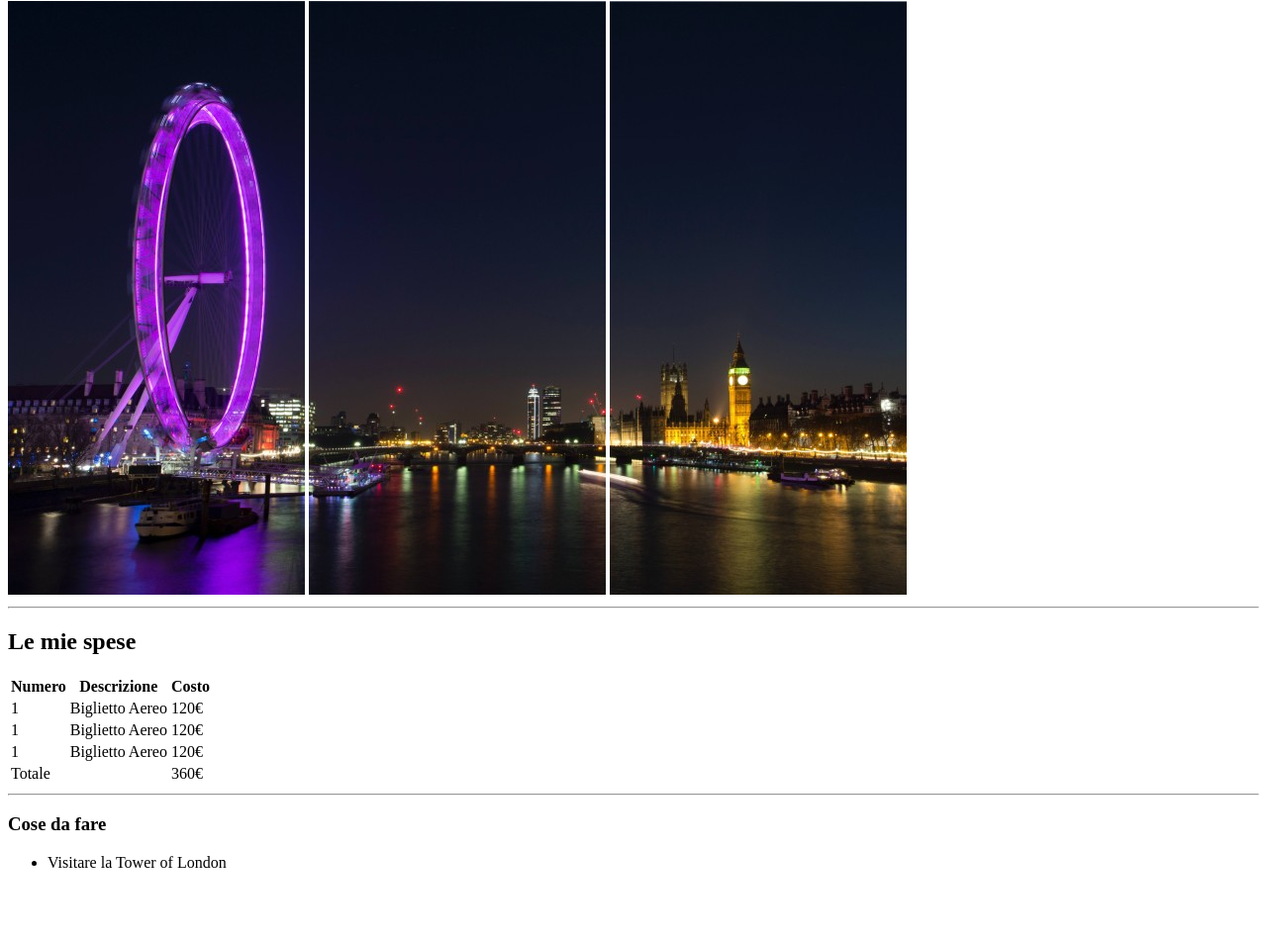
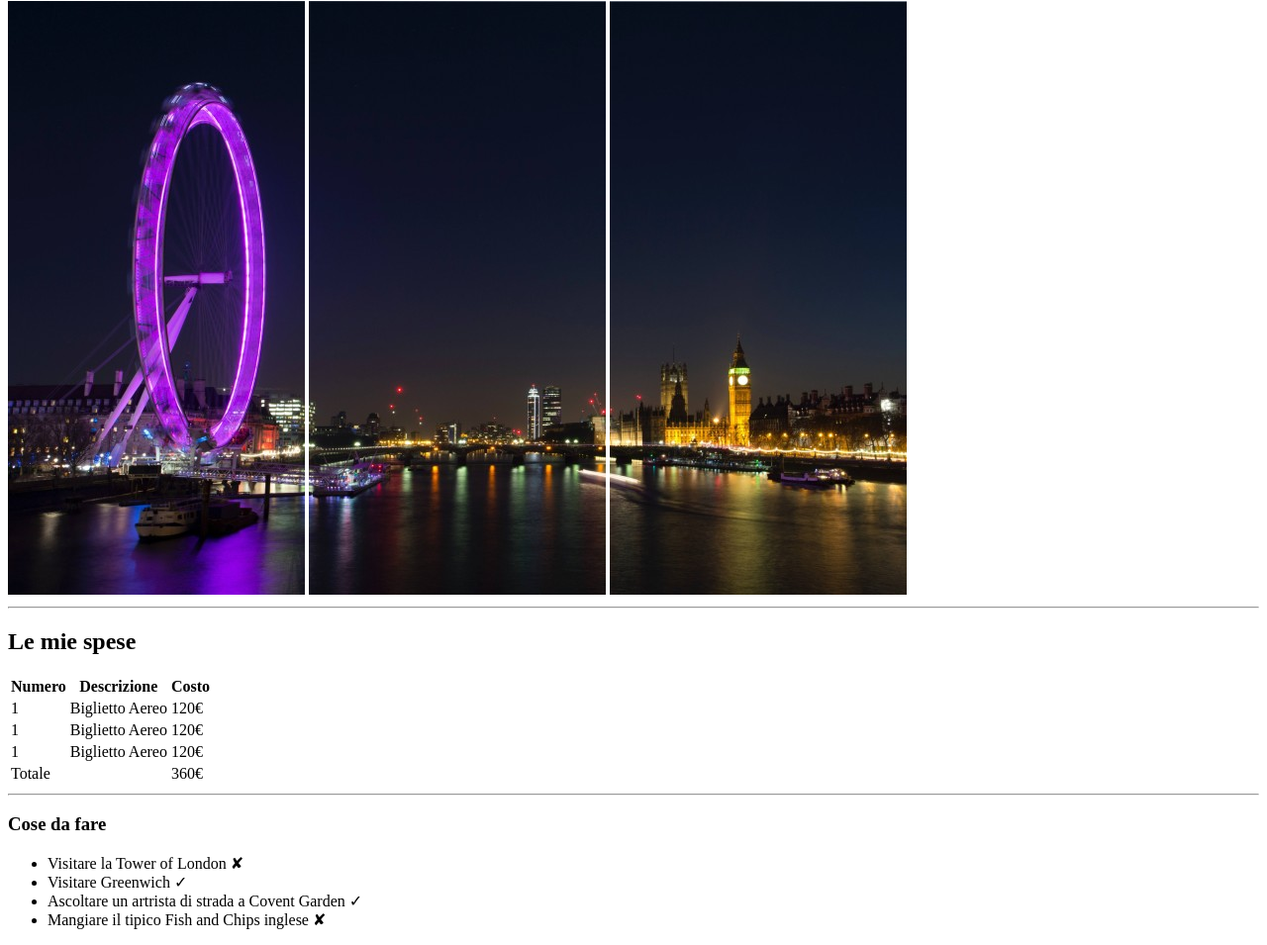
Before and after one commit to zhLisha/html-london-trip, a plain HTML site: page index.html in a window 1280 px wide. Shown: the part 79-1034 px from the top of the page at 99% size. Before the commit the page ends 976 px from the top, so only its background shows below. Drawn offline with Linux system fonts and the light colour scheme.

Commit message:
Second section done

```diff
--- a/index.html
+++ b/index.html
@@ -58,7 +58,10 @@
             <h3>Cose da fare</h3>
             <div>
                 <ul>
-                    <li>Visitare la Tower of London </li>
+                    <li>Visitare la Tower of London &#10008; </li>
+                    <li>Visitare Greenwich &#10003;</li>
+                    <li>Ascoltare un artrista di strada a Covent Garden &#10003;</li>
+                    <li>Mangiare il tipico Fish and Chips inglese &#10008;</li>
                 </ul>
             </div>
         </section>
```
